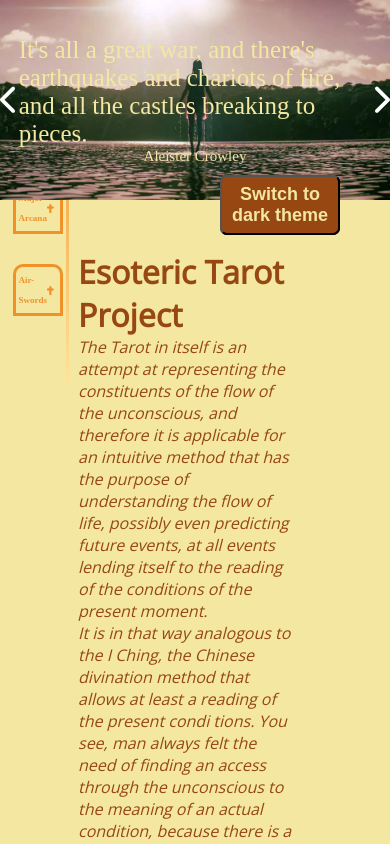
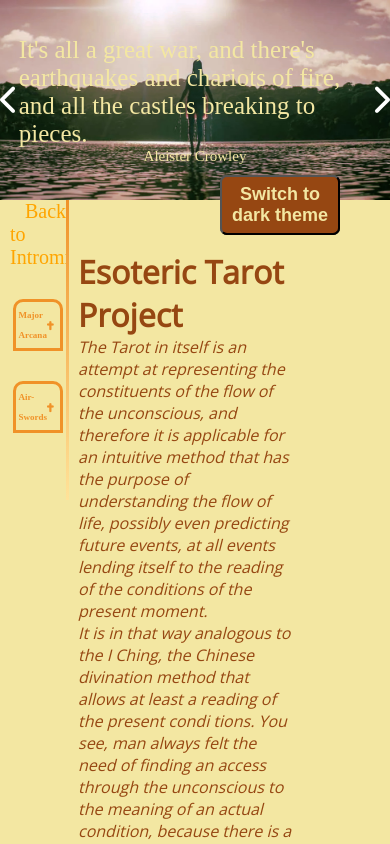
Before and after one commit to uenoeki54/Tarot-Project, a React (Create React App) app: page / in a window 390 px wide. Shown: the top 844 px of the page. Built offline with nearby package versions, Linux system fonts and the light colour scheme.

Commit message:
amélioré les breakpoints de main css

```diff
--- a/src/components/Collapse/collapse.css
+++ b/src/components/Collapse/collapse.css
@@ -143,7 +143,7 @@
   position: relative;
 }
 .content .description {
-  padding: 30px 15px 15px 15px;
+  padding: 30px 15px 15px 5%;
   font-family: Montserrat;
   font-weight: 20px;
   color: #ff6060;
@@ -167,7 +167,7 @@
 .content .description ul li {
   height: 34px;
   padding-top: 7px;
-  padding-left: 44px;
+  padding-left: 40%;
 }
 .content .description ul li:hover {
   background: url("../../assets/unicursal-hexagram-flashy22.png") no-repeat left center;
--- a/src/components/Collapse/collapse.scss
+++ b/src/components/Collapse/collapse.scss
@@ -119,7 +119,7 @@ $font-color: #964712;
   // box-shadow: 0em 0 0.2em olive;
 
   .description {
-    padding: 30px 15px 15px 15px;
+    padding: 30px 15px 15px 5%;
     font-family: Montserrat;
     font-weight: 20px;
     color: $main-color;
@@ -143,7 +143,7 @@ $font-color: #964712;
       li {
         height: 34px;
         padding-top: 7px;
-        padding-left: 44px;
+        padding-left: 40%;
       }
       li:hover {
         background: url('../../assets/unicursal-hexagram-flashy22.png')
--- a/src/main-css/main.css
+++ b/src/main-css/main.css
@@ -164,32 +164,7 @@ header {
 }
 @media (max-width: 800px) {
   .menu {
-    top: 162px;
-  }
-}
-@media (max-width: 650px) {
-  .menu {
-    top: 132px;
-  }
-}
-@media (max-width: 500px) {
-  .menu {
-    top: 102px;
-  }
-}
-@media (max-width: 414px) {
-  .menu {
-    top: 83px;
-  }
-}
-@media (max-width: 375px) {
-  .menu {
-    top: 73px;
-  }
-}
-@media (max-width: 360px) {
-  .menu {
-    top: 70px;
+    top: 200px;
   }
 }
 .menu a {
--- a/src/main-css/main.scss
+++ b/src/main-css/main.scss
@@ -169,22 +169,7 @@ header {
     top: 220px;
   }
   @media (max-width: 800px) {
-    top: 162px;
-  }
-  @media (max-width: 650px) {
-    top: 132px;
-  }
-  @media (max-width: 500px) {
-    top: 102px;
-  }
-  @media (max-width: 414px) {
-    top: 83px;
-  }
-  @media (max-width: 375px) {
-    top: 73px;
-  }
-  @media (max-width: 360px) {
-    top: 70px;
+    top: 200px;
   }
 
   a {
```
Also changed, not shown: 2 other files (tests, documents, lock files or other folders).
